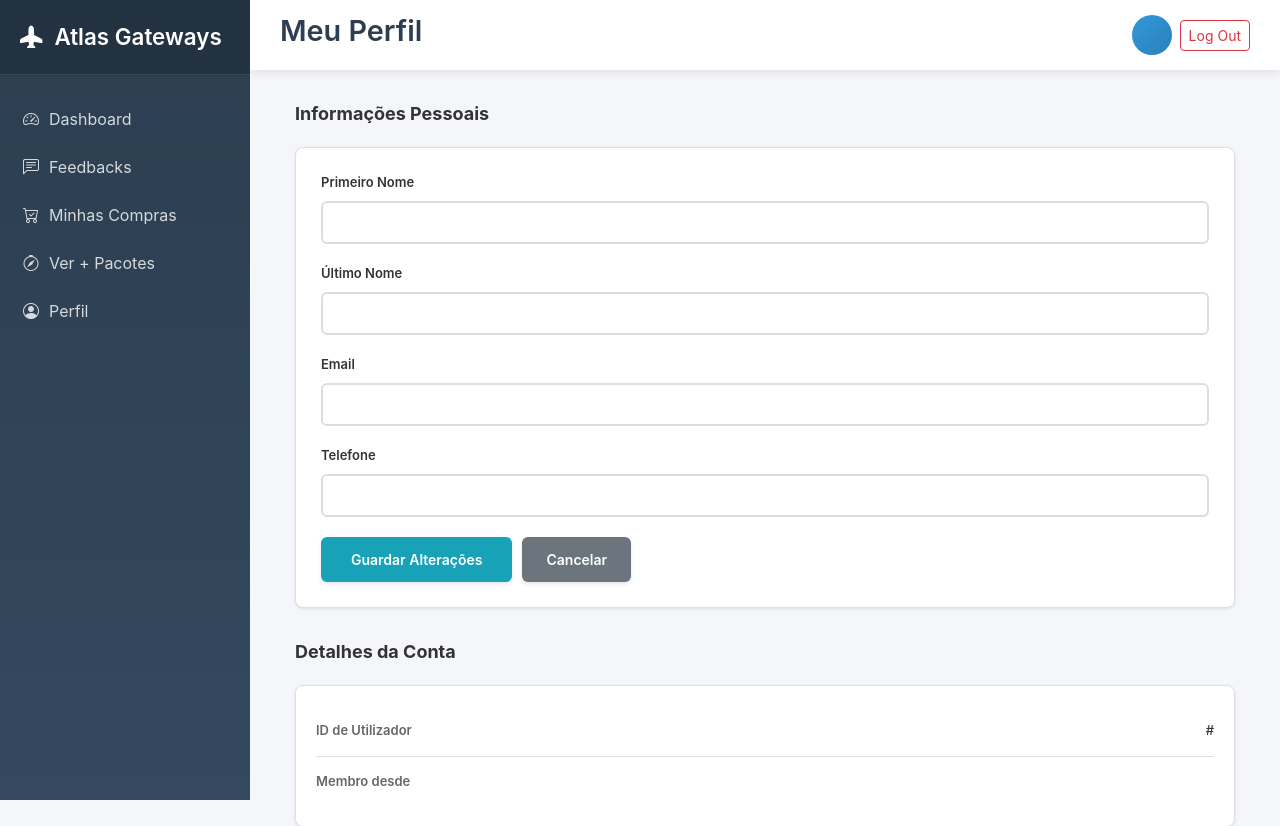
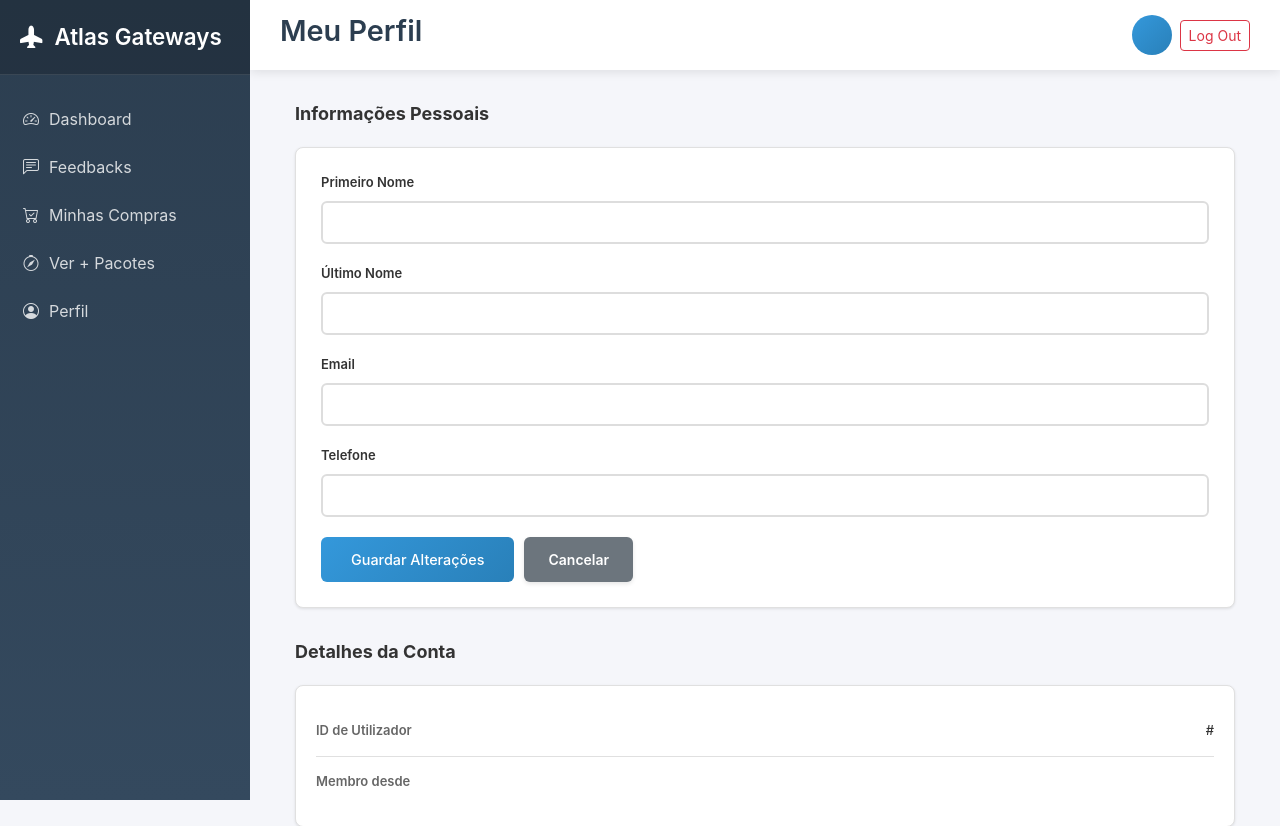
Before and after one commit to WildKoala23/Agencia_Viagens, a Django app: template users/templates/perfilUser.html in a window 1280 px wide. Shown: the top 826 px of the page. Run offline with Django 3.2, Linux system fonts and the light colour scheme; the template is opened without the code that fills it, so the values that code supplies are empty.

Commit message:
refactor button styles in user templates for consistency

```diff
--- a/users/templates/baseUser.html
+++ b/users/templates/baseUser.html
@@ -10,6 +10,7 @@
     <link href="https://cdn.jsdelivr.net/npm/bootstrap@5.3.3/dist/css/bootstrap.min.css" rel="stylesheet">
     <link rel="stylesheet" href="https://cdn.jsdelivr.net/npm/bootstrap-icons@1.11.3/font/bootstrap-icons.css">
     <link rel="stylesheet" href="{% static 'baseUser.css' %}">
+    <link rel="stylesheet" href="{% static 'utils.css' %}">
     {% block styles %}{% endblock %}
 </head>
 <body>
--- a/users/templates/feedbacksUser.html
+++ b/users/templates/feedbacksUser.html
@@ -70,7 +70,7 @@
       </div>
 
       <div style="display: flex; gap: 10px">
-        <button type="submit" class="btn-primary">Enviar Feedback</button>
+        <button type="submit" class="btn_search_utils edit_btn_utils" style="padding: 6px 30px; margin-top: 0;">Enviar Feedback</button>
         <button type="reset" class="btn-secondary">Cancelar</button>
       </div>
     </form>
--- a/users/templates/perfilUser.html
+++ b/users/templates/perfilUser.html
@@ -57,7 +57,7 @@
       </div>
 
       <div style="display: flex; gap: 10px">
-        <button type="submit" class="btn-primary">Guardar Alterações</button>
+        <button type="submit" class="btn_search_utils edit_btn_utils" style="padding: 6px 30px; margin-top: 0;">Guardar Alterações</button>
         <button type="reset" class="btn-secondary">Cancelar</button>
       </div>
     </form>
```
